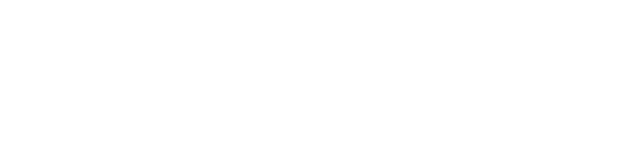
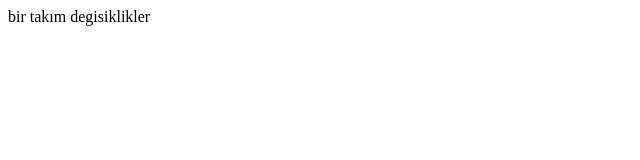
Before and after one commit to mehmetadal94/deneme, a plain HTML site: page index.html in a window 1280 px wide. Shown: the whole page, without its empty margins (0-640 px from the left). Drawn offline with Linux system fonts and the light colour scheme.

Commit message:
index.html degisti

```diff
--- a/index.html
+++ b/index.html
@@ -9,3 +9,4 @@
 
 </body>
 </html>
+bir takım degisiklikler
```
